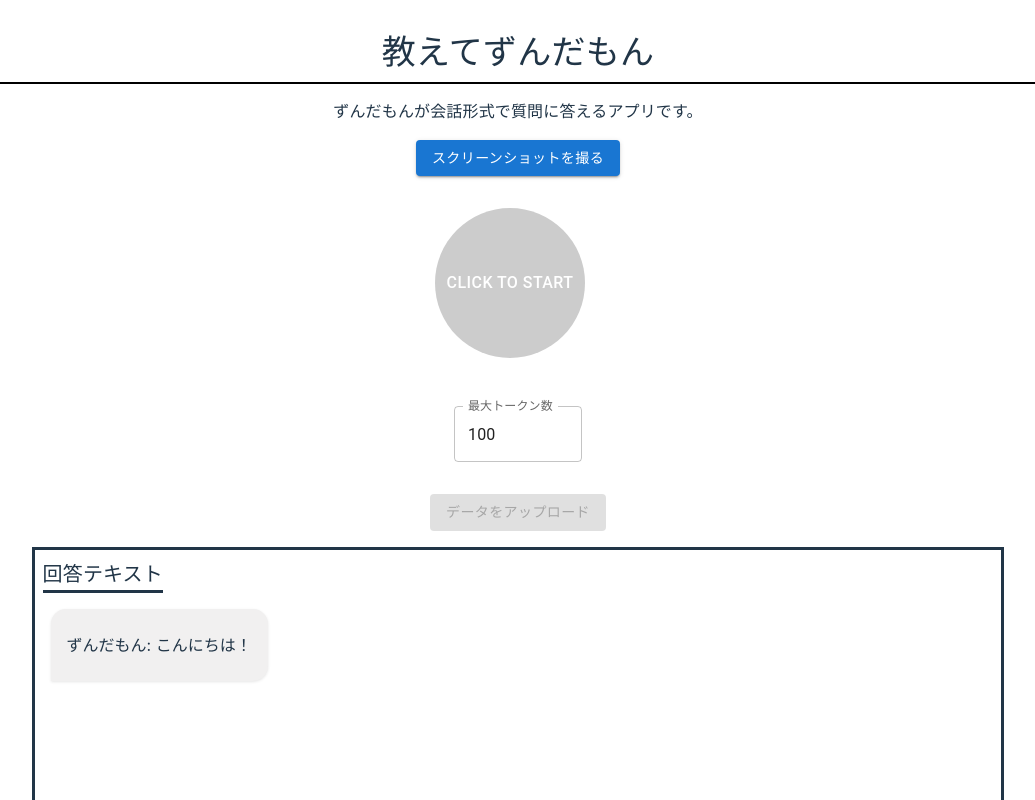
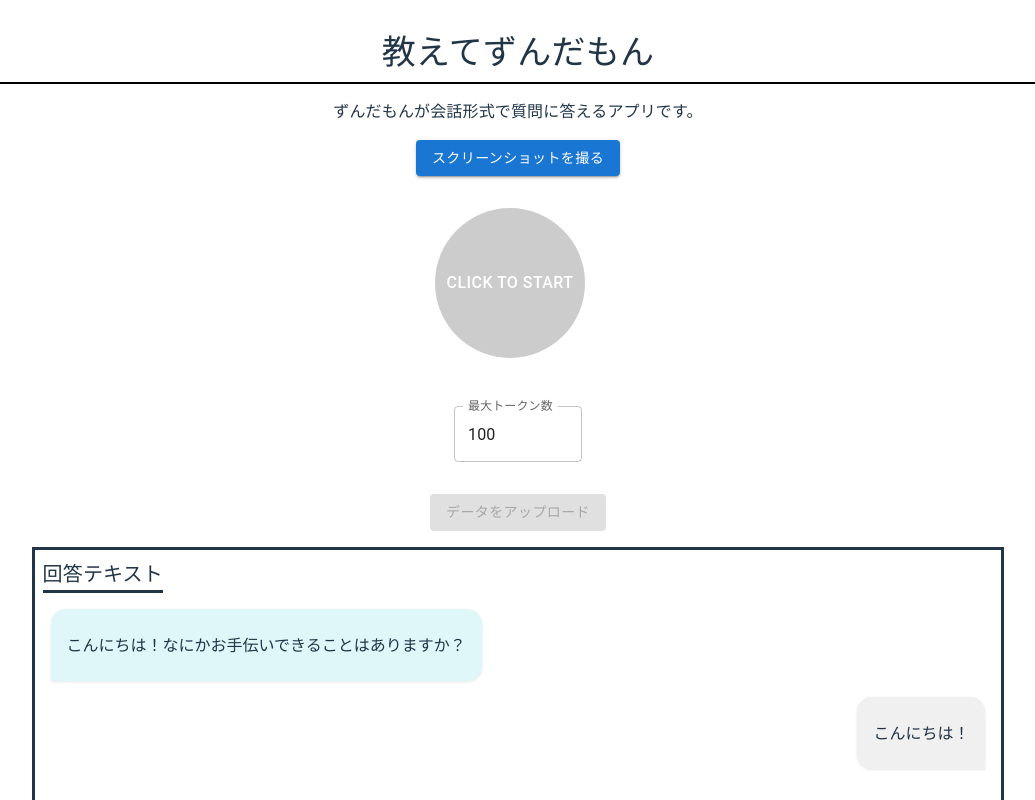
Before and after one commit to KimuraAkikazu/Nice-Buddy, a React (Vite) app: page / in a window 1280 px wide. Shown: the top 800 px of the page, without its empty margins (122-1157 px from the left). Built offline with nearby package versions, Linux system fonts and the light colour scheme.

Commit message:
チャットボックスの表示をユーザーとシステムの応答で分けた

```diff
--- a/src/App.tsx
+++ b/src/App.tsx
@@ -18,12 +18,14 @@ function App() {
   ];
 
   // chatをstateとして管理
-  const [chat, setChat] = useState<string[]>([
-    "ずんだもん: こんにちは！",
+  const [chat, setChat] = useState<string[][]>([
+    ['assistant', 'こんにちは！なにかお手伝いできることはありますか？'],
+    ['user', 'こんにちは！'],
   ]);
 
   const handleUploadResult = (speech: string, message: string) => {
-    setChat((prevChat) => [...prevChat, `ずんだもん: ${message}`]);
+    // chatAPIの回答をchatに追加
+    setChat((prevChat) => [...prevChat, ['assistant', message]]);
     // Base64エンコードされたMP3を再生する処理
     playAudioFromBase64(speech);
   };
--- a/src/components/ChatBox.tsx
+++ b/src/components/ChatBox.tsx
@@ -2,7 +2,7 @@ import { Typography, Box } from "@mui/material";
 import { useEffect, useRef } from "react";
 import ReactMarkdown from 'react-markdown';
 
-export default function ChatBox({ chat }: { chat: string[] }) {
+export default function ChatBox({ chat }: { chat: string[][] }) {
     const chatBoxRef = useRef<HTMLDivElement>(null);
 
     // チャットが更新されるたびに一番下までスクロールするための処理
@@ -30,33 +30,30 @@ export default function ChatBox({ chat }: { chat: string[] }) {
                     回答テキスト
                 </Typography>
             </Box>
-            {chat.map((chat, index) => (
+            {chat.map((message, index) => (
                 <Box
                 key={index}
                 sx={{
                     display: 'flex',
-                        justifyContent: 'flex-start',
+                    justifyContent: message[0] === 'user' ? 'flex-end' : 'flex-start', // 吹き出しの配置を切り替え
                     margin: '8px 16px',
                 }}
             >
                 <Box
                     sx={{
                         padding: '8px 16px',
-                            backgroundColor: '#f1f0f0',
-                            borderRadius: '15px 15px 15px 0', // 吹き出しの形状
+                        backgroundColor: message[0] === 'user' ? '#f1f0f0' : '#e0f7fa', // 配色を変更
+                        borderRadius: message[0] === 'user'
+                            ? '15px 15px 0 15px'
+                            : '15px 15px 15px 0', // 吹き出しの形状を変える
                         maxWidth: '80%', // 幅を制限
                         wordWrap: 'break-word',
                         boxShadow: '0px 1px 3px rgba(0,0,0,0.1)',
                     }}
                 >
-                        {/* <Typography variant="body1" sx={{ textAlign: 'left' }}>
+                    <Box sx={{ textAlign: message[0] === 'user' ? 'left' : 'right' }}>
                         <ReactMarkdown>
-                                {chat}
-                            </ReactMarkdown>
-                        </Typography> */}
-                        <Box sx={{ textAlign: 'left' }}>
-                        <ReactMarkdown>
-                            {chat}
+                            {message[1]}
                         </ReactMarkdown>
                     </Box>
                 </Box>
```
Lines whose indentation alone changed are shown as unchanged.
